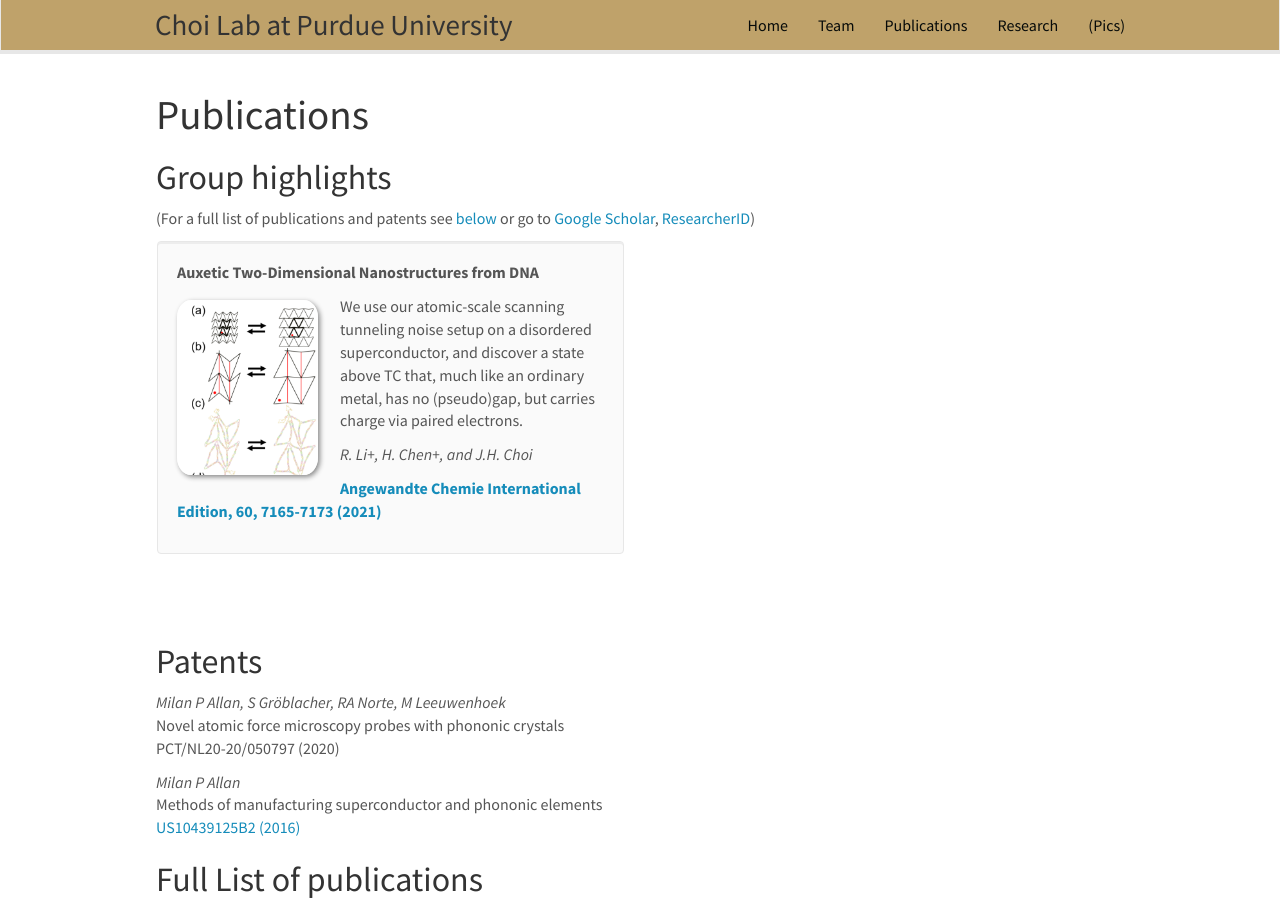
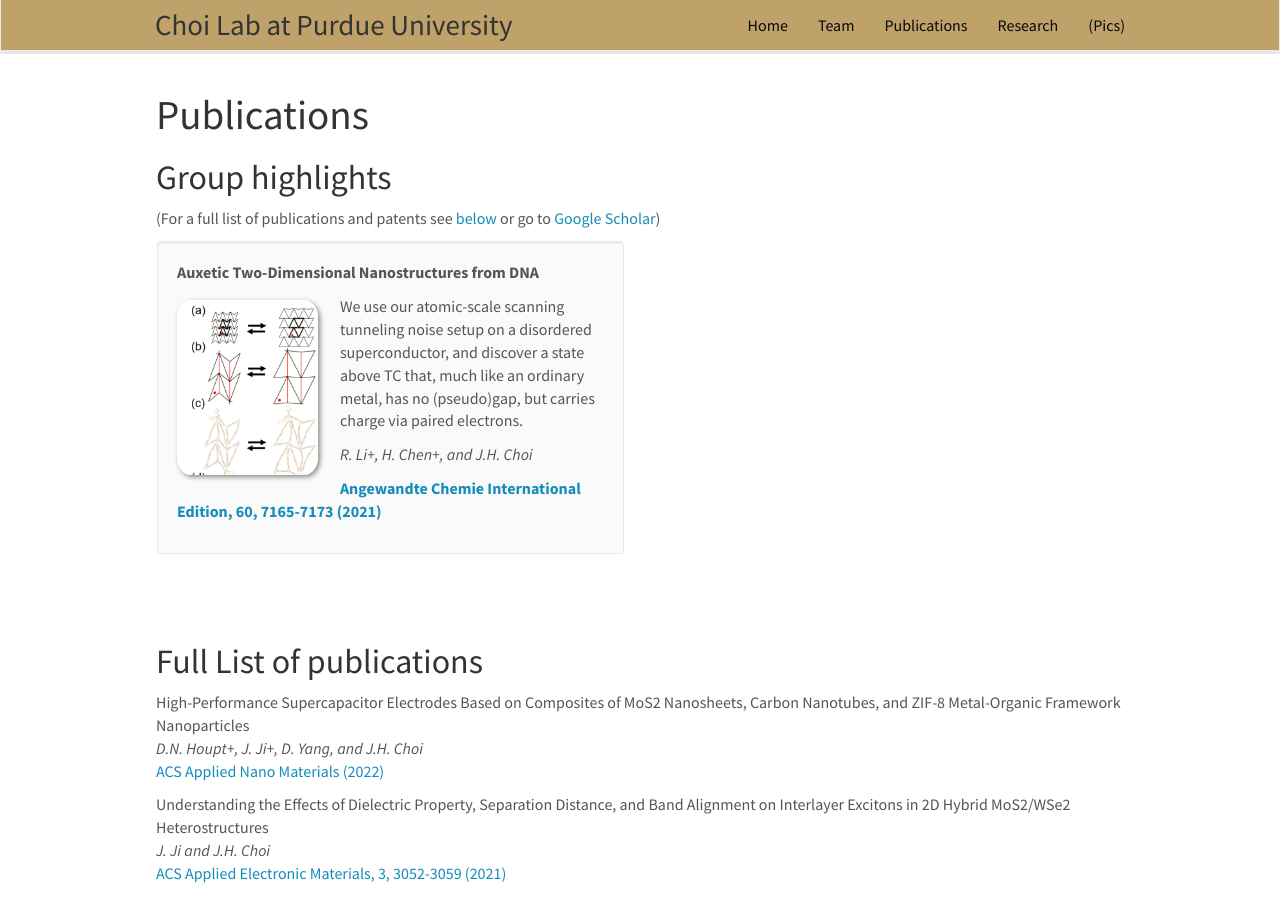
Before and after one commit to choidnalab/choidnalab.github.io, a Jekyll site: the page built from _pages/publications.md, in a window 1280 px wide and 900 px high. Built offline with Jekyll 4.4.1, drawn with Linux system fonts in a browser that asks for light colours; nearby versions of some CDN libraries; some of the changed text lies outside the part shown.

Commit message:
Update publications.md

```diff
--- a/_pages/publications.md
+++ b/_pages/publications.md
@@ -11,7 +11,7 @@ permalink: /publications/
 
 ## Group highlights
 
-(For a full list of publications and patents see [below](#full-list-of-publications) or go to [Google Scholar](https://scholar.google.ch/citations?user=TqxYWZsAAAAJ), [ResearcherID](https://www.researcherid.com/rid/D-7763-2012))
+(For a full list of publications and patents see [below](#full-list-of-publications) or go to [Google Scholar](https://scholar.google.com/citations?user=aSHRXOkAAAAJ&hl=en))
 
 {% assign number_printed = 0 %}
 {% for publi in site.data.publist %}
@@ -52,10 +52,7 @@ permalink: /publications/
 <p> &nbsp; </p>
 
 
-## Patents
-<em>Milan P Allan, S Gröblacher, RA Norte, M Leeuwenhoek</em><br />Novel atomic force microscopy probes with phononic crystals<br /> PCT/NL20-20/050797 (2020)
 
-<em>Milan P Allan</em><br /> Methods of manufacturing superconductor and phononic elements <br /> <a href="https://patents.google.com/patent/US10439125B2/en?inventor=Milan+ALLAN&oq=inventor:(Milan+ALLAN)">US10439125B2 (2016)</a>
 
 ## Full List of publications
 
```
Also changed, not shown: other parts of _pages/publications.md (+6 -0 lines).
